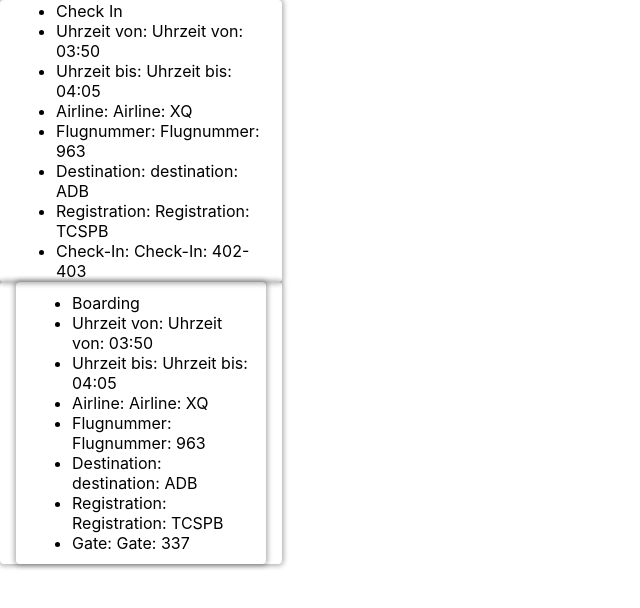
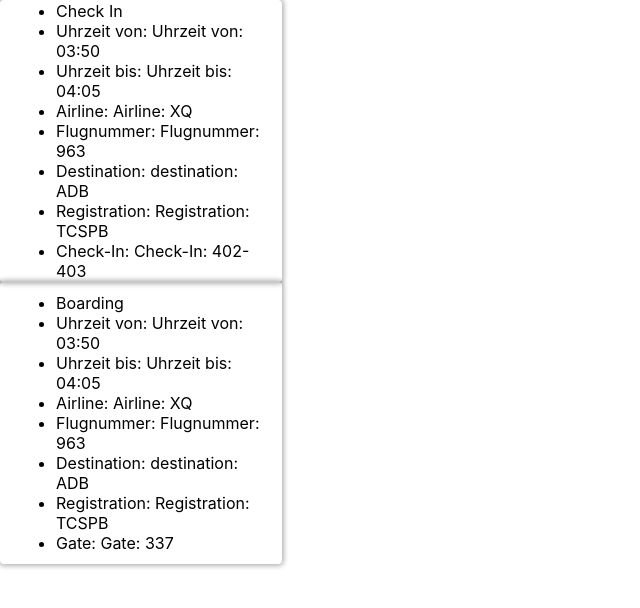
Before and after one commit to Ploysth/capstone_project, a React (Create React App) app: page / in a window 1280 px wide. Shown: the top 608 px of the page, without its empty margins (0-640 px from the left). Built offline with nearby package versions, Linux system fonts and the light colour scheme.

Commit message:
create BoardingCardList.js

```diff
--- a/src/BoardingCardList.js
+++ b/src/BoardingCardList.js
@@ -1,12 +1,14 @@
-import React from 'react'
-import BoardingCard from './BoardingCard';
+import React from "react";
+import BoardingCard from "./BoardingCard";
 
-export default function BoardingCardList( { boardingCards }) {
+export default function BoardingCardList({ boardingCards }) {
   return (
-    <div className='card'>
-    {boardingCards.map(boardingCard => {
-        return <BoardingCard boardingCard={boardingCard} key={boardingCard.id} />
-    })}
+    <div className="cardList">
+      {boardingCards.map((boardingCard) => {
+        return (
+          <BoardingCard boardingCard={boardingCard} key={boardingCard.id} />
+        );
+      })}
     </div>
-  )
+  );
 }
```
